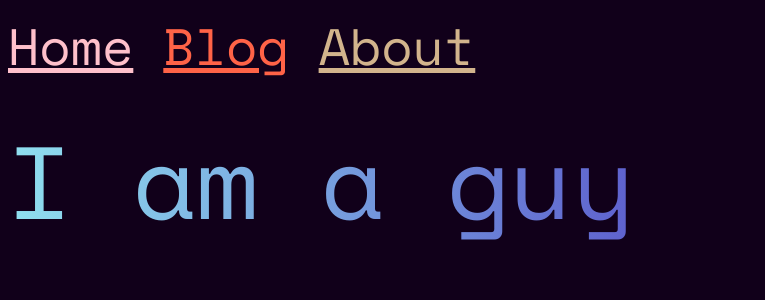
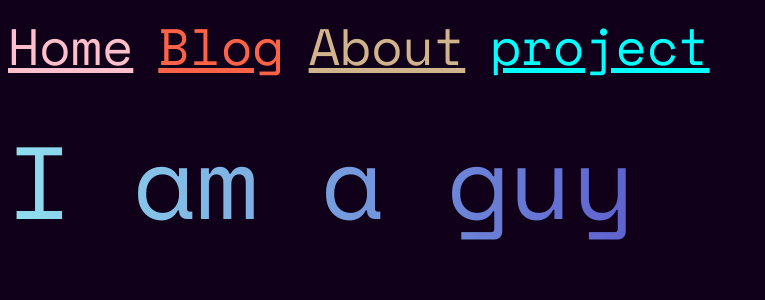
Before and after one commit to seabass6969/my-newpersonalwebsite, a Svelte app: page / in a window 1280 px wide. Shown: the top 300 px of the page, without its empty margins (0-765 px from the left). Built offline with nearby package versions, Linux system fonts and the light colour scheme.

Commit message:
added the project page but not yet style it

```diff
--- a/src/App.svelte
+++ b/src/App.svelte
@@ -6,6 +6,7 @@
     import notfound from './pages/notfound.svelte';
 
 
+    import Projects from './pages/projects.svelte';
     import blogs from './pages/blogs.svelte';
     import about from './pages/about.svelte';
     import home from './pages/home.svelte';
@@ -16,6 +17,7 @@
         "/": home,
         "/about": about,
         "/blogs": blogs,
+        "/projects": Projects,
         // blog post link
         "/b/test": test,
         "/b/linux20220118" : linux20220118,
--- a/src/component/topbar.svelte
+++ b/src/component/topbar.svelte
@@ -1,7 +1,4 @@
-<script lang="typescript">
-
-</script>
-<style >
+<style>
 .wholetopbar{
     float: flex;
     text-align: center;
@@ -20,13 +17,20 @@
 }
 .blogs {
     color: tomato;
-    margin-left: 30px;
-    margin-right: 30px;
+    margin-left: 25px;
+    margin-right: 25px;
+}
+.project {
+    color: aqua;
+    margin-left: 25px;
 }
 @media (max-width: 600px){
     .blogs {
     margin-left: 15px;
     margin-right: 15px;
+    }
+    .project {
+    margin-left: 15px;
     }
 }
 </style>
@@ -36,6 +40,8 @@
         <a href="/#/" class="bg1 home hoveref">Home</a>
         <a href="/#/blogs/" class="bg1 blogs hoveref">Blog</a>
         <a href="/#/about" class="bg1 about hoveref">About</a>
+        <a href="/#/projects" class="bg1 project hoveref">project</a>
+
     </div>
 </div>
 <br>
--- /dev/null
+++ b/src/pages/projects.svelte
@@ -0,0 +1,5 @@
+<style>
+</style>
+<div class="box"><a href="https://calc.do-not-click-me.tk">calculator</a></div>
+
+<div><a href="https://covid.do-not-click-me.tk">covid previewer</a></div>
```
